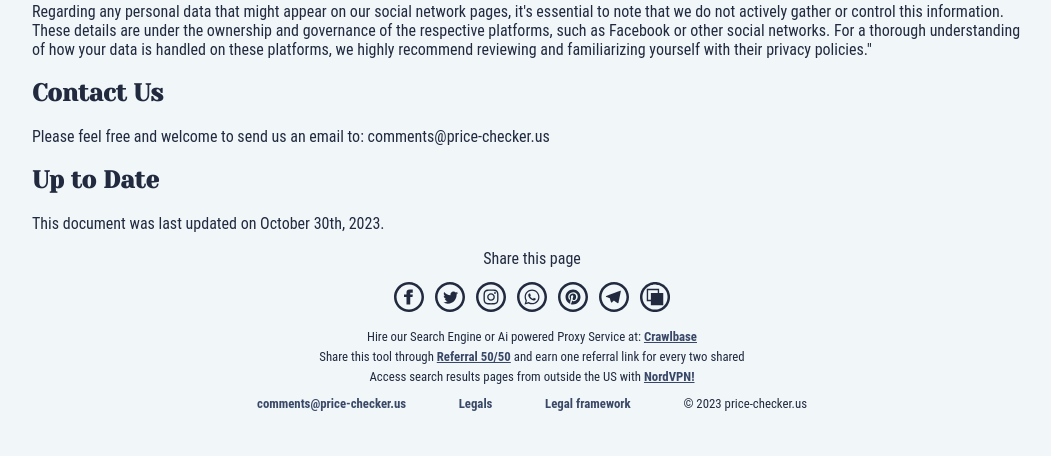
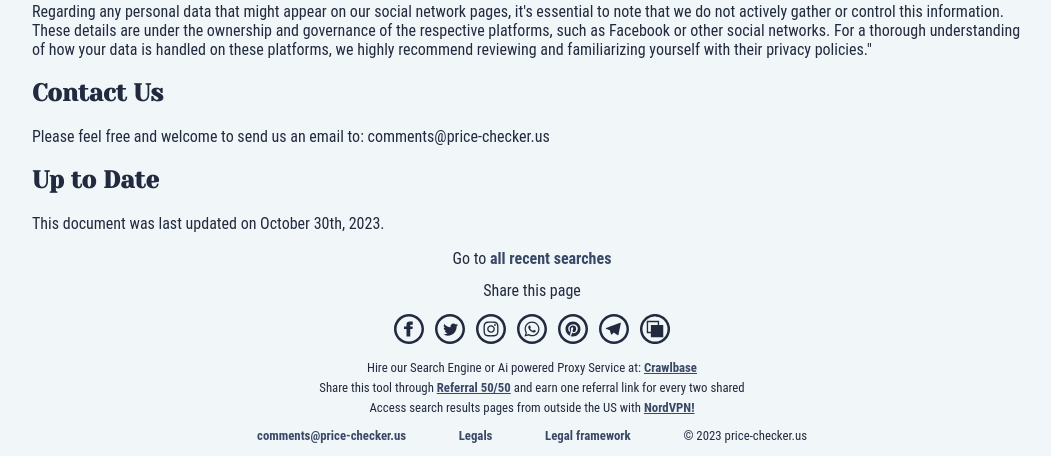
Before and after one commit to darideveloper/price-checker-us, a Flask app: page /legals/ in a window 1280 px wide. Shown: the part 1860-2316 px from the top of the page, without its empty margins (108-1159 px from the left). Before the commit the page ends 2271 px from the top, so only its background shows below. Run offline with Flask 3, Linux system fonts and the light colour scheme; parts of the project's set-up code (start-up, migrations or seed data) failed here and were passed over; some libraries are stand-ins or nearby versions; some web fonts are replaced.

Commit message:
feat (footer): add recent link

```diff
--- a/static/css/style.css
+++ b/static/css/style.css
@@ -485,6 +485,9 @@ footer a:hover {
 footer p {
   margin: 0;
 }
+footer .recent {
+  font-size: 1rem;
+}
 footer .links {
   width: 550px;
   display: flex;
--- a/static/css/style.sass
+++ b/static/css/style.sass
@@ -491,6 +491,9 @@ footer
     p
         margin: 0
 
+    .recent
+        font-size: 1rem
+
     .links
         width: 550px
         display: flex
--- a/templates/template.html
+++ b/templates/template.html
@@ -55,6 +55,10 @@
   <footer class={% block footerclass %}""{% endblock %}>
 
 
+    <p class="recent">
+      Go to <a href="/recent-searches">all recent searches</a>
+    </p>
+
     <div class="shares">
       <p>Share this page</p>
 
@@ -111,7 +115,6 @@
       </div>
     </div>
 
-
     <p class="referral">
       Hire our Search Engine or Ai powered Proxy Service at: <a href="https://crawlbase.com/?s=uTzoANe7" target="_blank"
         title="Our amazing Search Engine, or the best Proxy Service, Our tool proves it!">Crawlbase</a>
```
Also changed, not shown: 1 other file.
